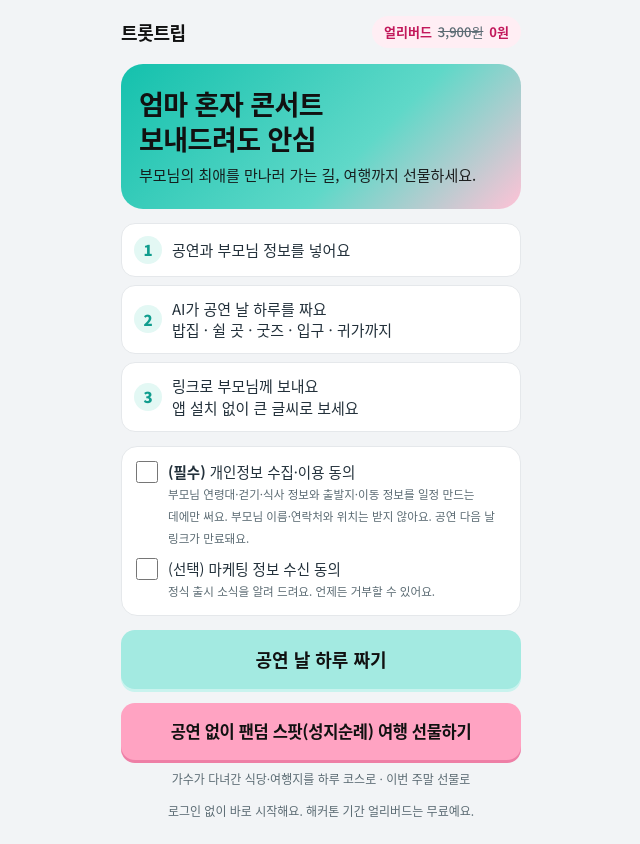
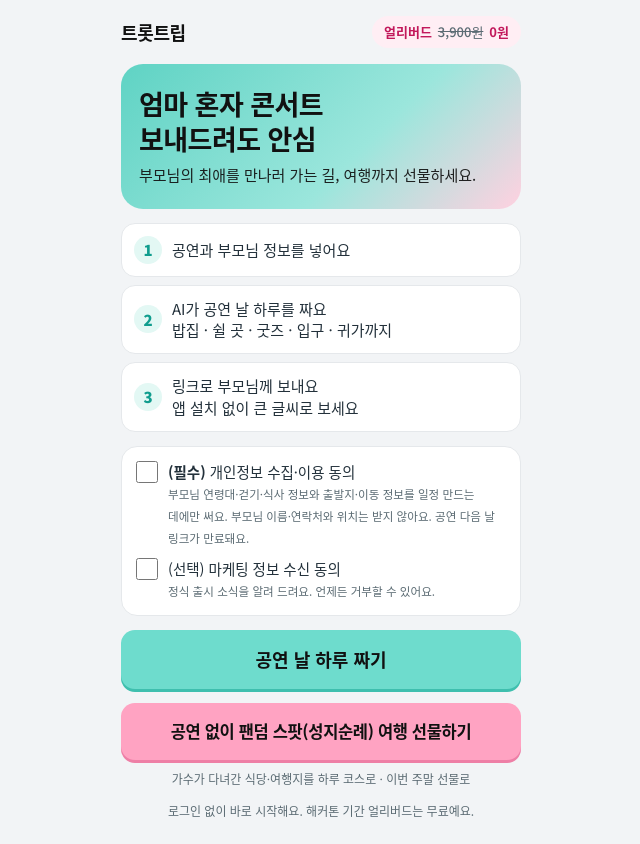
Before and after one commit to HeejuChoii/trottrip, a Next.js app: page / in a window 1280 px wide. Shown: the whole page, without its empty margins (319-959 px from the left). Built offline with nearby package versions, Linux system fonts and the light colour scheme; no server answers.

Commit message:
버튼 민트는 원래 톤보다 살짝 연하게(#6EDCCD)+입체 그림자 복원, 시작 화면 맨 위 카드 민트를 연하게
Co-Authored-By: Claude Opus 5.5 <noreply@anthropic.com>
Claude-Session: https://claude.ai/code/session_01PpenMRPuRkrse7mnMBGRAa

```diff
--- a/app/globals.css
+++ b/app/globals.css
@@ -5,7 +5,7 @@
   /* 로고 색만 쓴다: 민트(#14C1AD)·핑크(#FF5C93). 진초록 배경은 쓰지 않고, 글자용 민트만 조금 진하게(#0B8F80) */
   --mint: #14c1ad; --deep: #109d8e; --pink: #ff5c93; --pinkD: #c2185b; --purple: #ff8fb5; --purpleD: #c2185b;
   /* 버튼: 민트 바탕 + 진한 글씨(대비 6.4), 강조 버튼: 연한 핑크 바탕 + 진한 자주 글씨(대비 6.9) */
-  --btn: #a3eae1; --btnInk: #111111; --accent: #ffa3c2; --accentInk: #111111;
+  --btn: #6edccd; --btnInk: #111111; --accent: #ffa3c2; --accentInk: #111111;
   --bg: #f2f4f6; --ink: #23313b; --sub: #5b6b73; --line: #e5e8eb; --card: #ffffff;
   --mintS: #e3f8f4; --pinkS: #ffeef4; --purpleS: #ffeef4;
   --f: "Noto Sans KR", "Noto Sans CJK KR", "Apple SD Gothic Neo", "Malgun Gothic", sans-serif;
@@ -59,7 +59,7 @@ h1.h, h2.h { font-size: 24px; line-height: 1.3; margin: 4px 0 0; font-weight: 90
 .show b { font-size: 16px; display: block; }
 .show small { font-size: 13px; color: var(--sub); display: block; margin-top: 3px; line-height: 1.4; }
 .sel { border: 2px solid var(--mint); }
-.cta { border: 0; background: var(--btn); color: var(--btnInk); border-radius: 14px; padding: 16px; font-size: 18px; font-weight: 700; width: 100%; text-align: center; text-decoration: none; display: block; min-height: 56px; box-shadow: 0 3px 0 #c9f3ee; }
+.cta { border: 0; background: var(--btn); color: var(--btnInk); border-radius: 14px; padding: 16px; font-size: 18px; font-weight: 700; width: 100%; text-align: center; text-decoration: none; display: block; min-height: 56px; box-shadow: 0 3px 0 #3fbfae; }
 .cta.pk, .cta.acc { background: var(--accent); color: var(--accentInk); box-shadow: 0 3px 0 #ee7fa6; }
 .row2 { display: grid; grid-template-columns: 1fr 1fr; gap: 8px; }
 .opt { border: 1.5px solid var(--line); border-radius: 14px; padding: 12px; background: #fff; text-align: left; color: var(--ink); }
@@ -107,7 +107,7 @@ h1.h, h2.h { font-size: 24px; line-height: 1.3; margin: 4px 0 0; font-weight: 90
 .next .when { display: inline-block; margin-top: 10px; background: rgba(255,255,255,.45); border-radius: 10px; padding: 6px 10px; font-size: 17px; font-weight: 700; }
 .next.pk { background: var(--accent); color: var(--accentInk); }
 .bigbtn { border: 0; border-radius: 18px; padding: 18px; font-size: 22px; font-weight: 800; width: 100%; min-height: 64px; text-align: center; text-decoration: none; display: block; }
-.bigbtn.ok { background: var(--btn); color: var(--btnInk); box-shadow: 0 4px 0 #c9f3ee; }
+.bigbtn.ok { background: var(--btn); color: var(--btnInk); box-shadow: 0 4px 0 #3fbfae; }
 .bigbtn.line { background: #fff; color: var(--deep); border: 2px solid var(--mint); }
 .bigbtn.pk { background: var(--pinkS); color: var(--pinkD); border: 2px solid #ffb3d6; }
 .mini { display: flex; flex-direction: column; gap: 8px; }
@@ -141,7 +141,7 @@ h1.h, h2.h { font-size: 24px; line-height: 1.3; margin: 4px 0 0; font-weight: 90
 .steps div.ok::before { content: "✓ "; color: var(--deep); font-weight: 900; }
 .eb { display: inline-flex; gap: 6px; align-items: center; background: var(--pinkS); color: var(--pinkD); border-radius: 999px; padding: 6px 12px; font-size: 13px; font-weight: 700; }
 .eb s { color: var(--sub); font-weight: 500; }
-.hero2 { background: linear-gradient(135deg, #14c1ad 0%, #5fd8c8 60%, #ffc2d6 100%); color: var(--btnInk); border-radius: 22px; padding: 22px 18px; }
+.hero2 { background: linear-gradient(135deg, #5fd3c4 0%, #9be6dc 60%, #ffd1e0 100%); color: var(--btnInk); border-radius: 22px; padding: 22px 18px; }
 .hero2 b { font-size: 27px; line-height: 1.3; display: block; letter-spacing: -.02em; }
 .hero2 p { margin: 8px 0 0; font-size: 15px; opacity: .92; line-height: 1.5; }
 .st3 { display: flex; flex-direction: column; gap: 8px; }
@@ -167,7 +167,7 @@ h1.h, h2.h { font-size: 24px; line-height: 1.3; margin: 4px 0 0; font-weight: 90
 .bub.ai { align-self: flex-start; background: #fff; border: 1px solid var(--line); border-bottom-left-radius: 6px; }
 .bub.ai small { display: block; font-size: 14px; color: var(--sub); margin-top: 6px; }
 .bub.sos { background: #fff1f1; border: 2px solid #e5484d; color: #8f1d22; font-weight: 700; }
-.mic { border: 0; border-radius: 20px; background: var(--btn); color: var(--btnInk); box-shadow: 0 4px 0 #c9f3ee; font-size: 22px; font-weight: 800; padding: 18px; width: 100%; min-height: 64px; }
+.mic { border: 0; border-radius: 20px; background: var(--btn); color: var(--btnInk); box-shadow: 0 4px 0 #3fbfae; font-size: 22px; font-weight: 800; padding: 18px; width: 100%; min-height: 64px; }
 .mic.on { background: var(--accent); color: var(--accentInk); box-shadow: 0 4px 0 #ee7fa6; }
 .qchips { display: flex; flex-wrap: wrap; gap: 6px; }
 .qchips button { background: var(--purpleS); color: var(--purpleD); border: 0; border-radius: 999px; padding: 10px 14px; font-size: 16px; font-weight: 700; min-height: 44px; }
```
